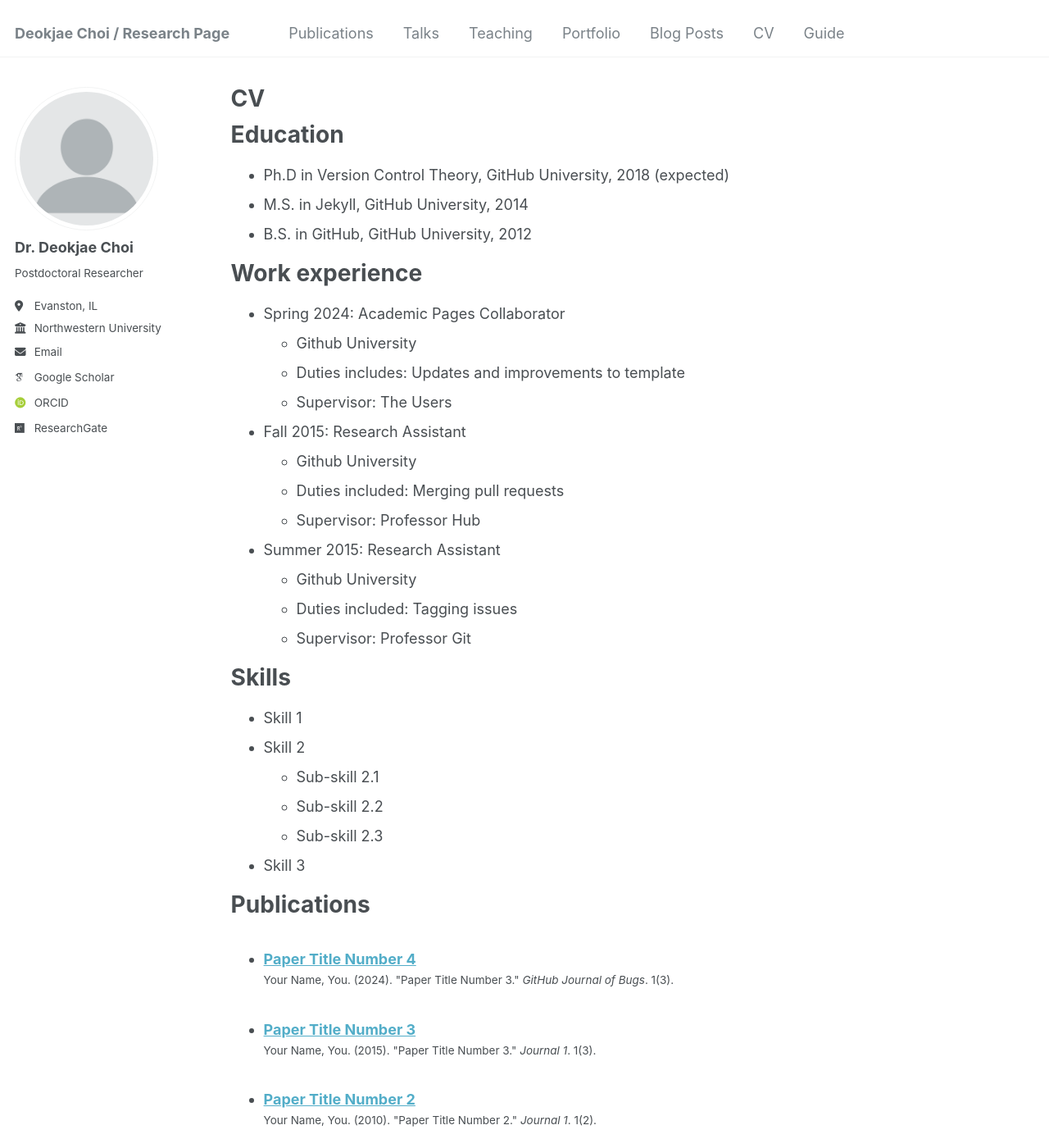
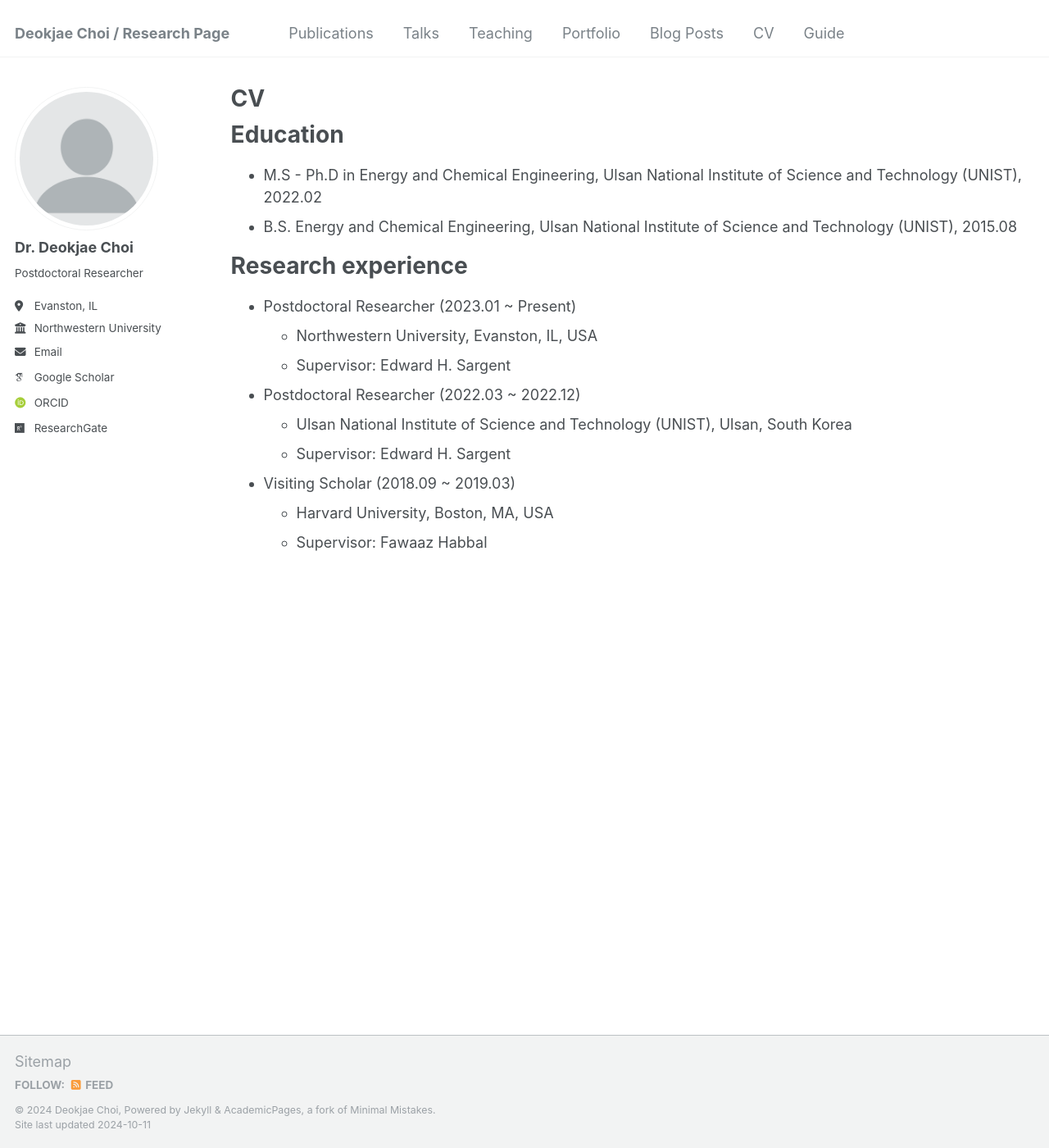
Before and after one commit to Deokjae-Choi/deokjae, a Jekyll site: the page built from _pages/cv.md, in a window 1280 px wide and 1400 px high. Shown: the whole window at 82% size. Built offline with Jekyll 4.4.1, drawn with Linux system fonts in a browser that asks for light colours; some web fonts are replaced; some of the changed text lies outside the part shown.

Commit message:
Update cv.md

```diff
--- a/_pages/cv.md
+++ b/_pages/cv.md
@@ -11,54 +11,19 @@ redirect_from:
 
 Education
 ======
-* Ph.D in Version Control Theory, GitHub University, 2018 (expected)
-* M.S. in Jekyll, GitHub University, 2014
-* B.S. in GitHub, GitHub University, 2012
+* M.S - Ph.D in Energy and Chemical Engineering, Ulsan National Institute of Science and Technology (UNIST), 2022.02
+* B.S. Energy and Chemical Engineering, Ulsan National Institute of Science and Technology (UNIST), 2015.08
 
-Work experience
+Research experience
 ======
-* Spring 2024: Academic Pages Collaborator
-  * Github University
-  * Duties includes: Updates and improvements to template
-  * Supervisor: The Users
+* Postdoctoral Researcher (2023.01 ~ Present)
+  * Northwestern University, Evanston, IL, USA
+  * Supervisor: Edward H. Sargent
 
-* Fall 2015: Research Assistant
-  * Github University
-  * Duties included: Merging pull requests
-  * Supervisor: Professor Hub
+* Postdoctoral Researcher (2022.03 ~ 2022.12)
+  * Ulsan National Institute of Science and Technology (UNIST), Ulsan, South Korea
+  * Supervisor: Edward H. Sargent
 
-* Summer 2015: Research Assistant
-  * Github University
-  * Duties included: Tagging issues
-  * Supervisor: Professor Git
-
-Skills
-======
-* Skill 1
-* Skill 2
-  * Sub-skill 2.1
-  * Sub-skill 2.2
-  * Sub-skill 2.3
-* Skill 3
-
-Publications
-======
-  <ul>{% for post in site.publications reversed %}
-    {% include archive-single-cv.html %}
-  {% endfor %}</ul>
-
-Talks
-======
-  <ul>{% for post in site.talks reversed %}
-    {% include archive-single-talk-cv.html  %}
-  {% endfor %}</ul>
-
-Teaching
-======
-  <ul>{% for post in site.teaching reversed %}
-    {% include archive-single-cv.html %}
-  {% endfor %}</ul>
-
-Service and leadership
-======
-* Currently signed in to 43 different slack teams
+* Visiting Scholar (2018.09 ~ 2019.03)
+  * Harvard University, Boston, MA, USA
+  * Supervisor: Fawaaz Habbal
```
